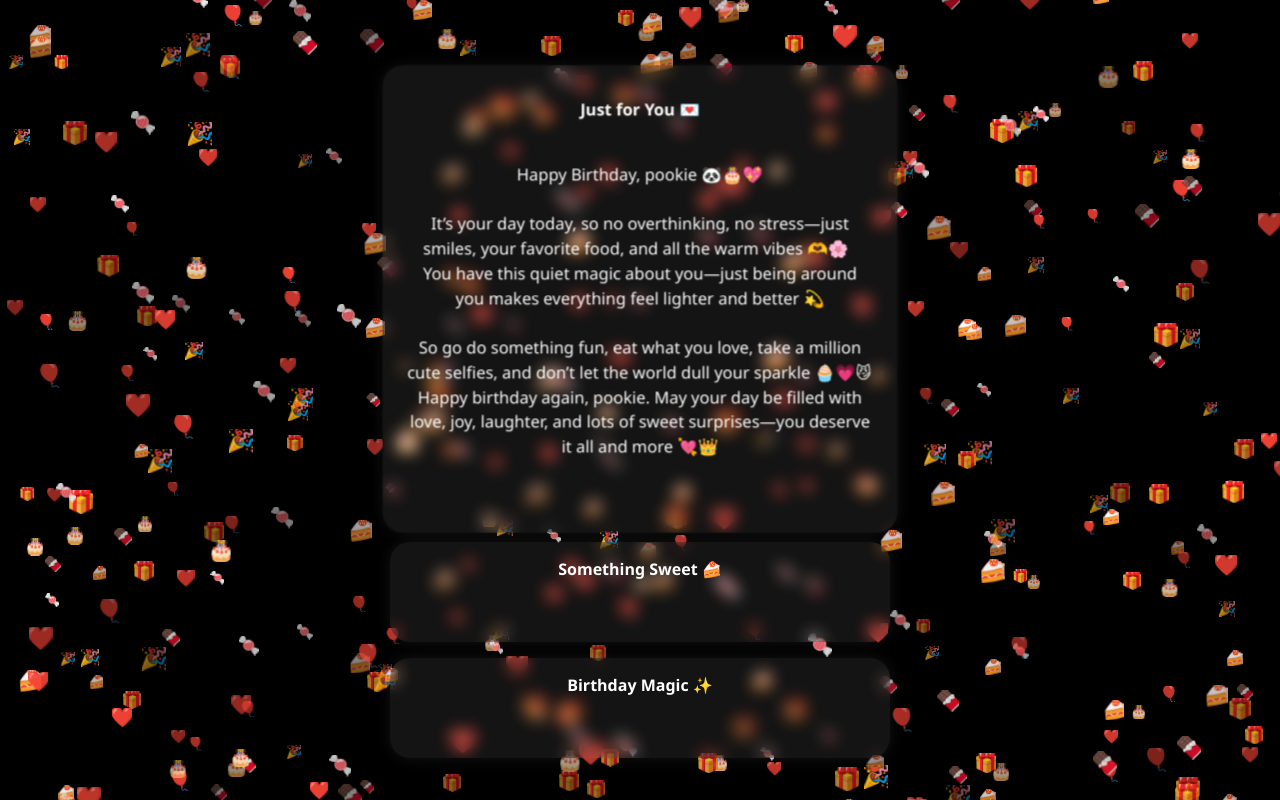
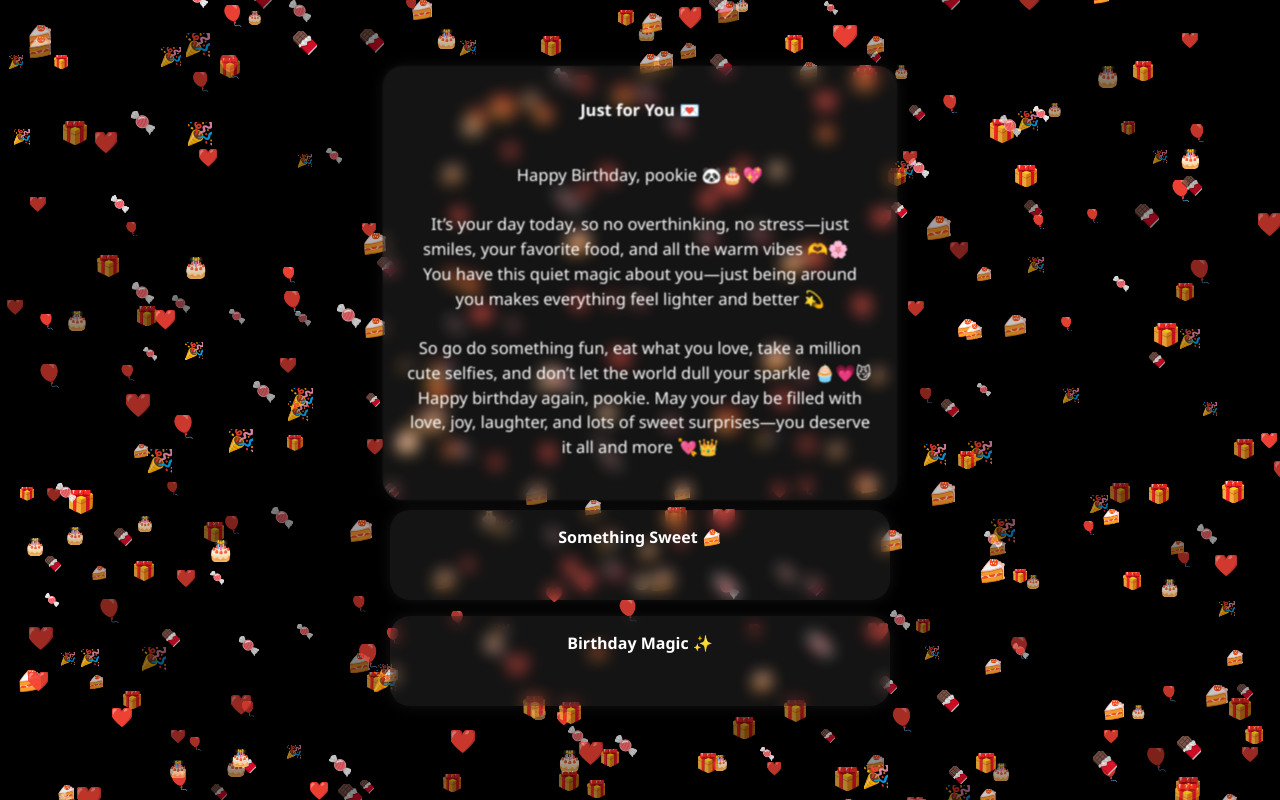
Before and after one commit to lordkryzen/happybirthday, a plain HTML site: page index.html in a window 1280 px wide. Both pictures are taken after a click on the element 640 px from the left and 122 px from the top of the page. Drawn offline with Linux system fonts and the light colour scheme.

Commit message:
Update index.html

```diff
--- a/index.html
+++ b/index.html
@@ -46,11 +46,11 @@
       border-radius: 20px;
       width: 90%;
       max-width: 500px;
-      height: 100px;
+      height: 90px;
       padding: 1rem;
       text-align: center;
       cursor: pointer;
-      transition: transform 0.4s ease, height 0.4s ease, padding 0.4s ease;
+      transition: height 0.6s ease, transform 0.6s ease, padding 0.6s ease;
       overflow: hidden;
       position: relative;
       box-shadow: 0 0 15px rgba(255, 255, 255, 0.08);
@@ -80,7 +80,6 @@
     }
 
     .card.expanded {
-      height: auto;
       transform: scale(1.03);
       padding: 2rem 1.5rem;
     }
@@ -152,10 +151,33 @@ So happy birthday again, pookie. May this year be kind to you in all the ways yo
 
   <script>
     function expandCard(card) {
-      document.querySelectorAll('.card').forEach(c => {
-        if (c !== card) c.classList.remove('expanded');
+      const isExpanded = card.classList.contains('expanded');
+
+      document.querySelectorAll('.card.expanded').forEach(c => {
+        if (c !== card) collapseCard(c);
       });
-      card.classList.toggle('expanded');
+
+      if (!isExpanded) expand(card);
+      else collapseCard(card);
+    }
+
+    function expand(card) {
+      card.style.height = card.scrollHeight + 'px';
+      card.classList.add('expanded');
+      requestAnimationFrame(() => {
+        card.style.height = card.scrollHeight + 'px';
+      });
+    }
+
+    function collapseCard(card) {
+      const currentHeight = card.scrollHeight;
+      card.style.height = currentHeight + 'px';
+      requestAnimationFrame(() => {
+        card.style.height = '90px';
+        setTimeout(() => {
+          card.classList.remove('expanded');
+        }, 600);
+      });
     }
 
     const emojiList = ['🎉', '🎂', '🎁', '🎈', '🍰', '🍫', '🍬', '❤️'];
@@ -183,8 +205,9 @@ So happy birthday again, pookie. May this year be kind to you in all the ways yo
     function renderEmojiToImage(emoji, size) {
       const off = document.createElement('canvas');
       const offCtx = off.getContext('2d');
-      off.width = off.height = size;
+      off.width = off.height = size * 2;
 
+      offCtx.scale(2, 2);
       offCtx.font = `${size}px "Apple Color Emoji", "Segoe UI Emoji", "Noto Color Emoji", sans-serif`;
       offCtx.textAlign = 'center';
       offCtx.textBaseline = 'middle';
@@ -253,7 +276,7 @@ So happy birthday again, pookie. May this year be kind to you in all the ways yo
     createItems();
     animate();
 
-    // Disable right click
+    // Disable right-click
     document.addEventListener('contextmenu', e => e.preventDefault());
   </script>
 </body>
```
